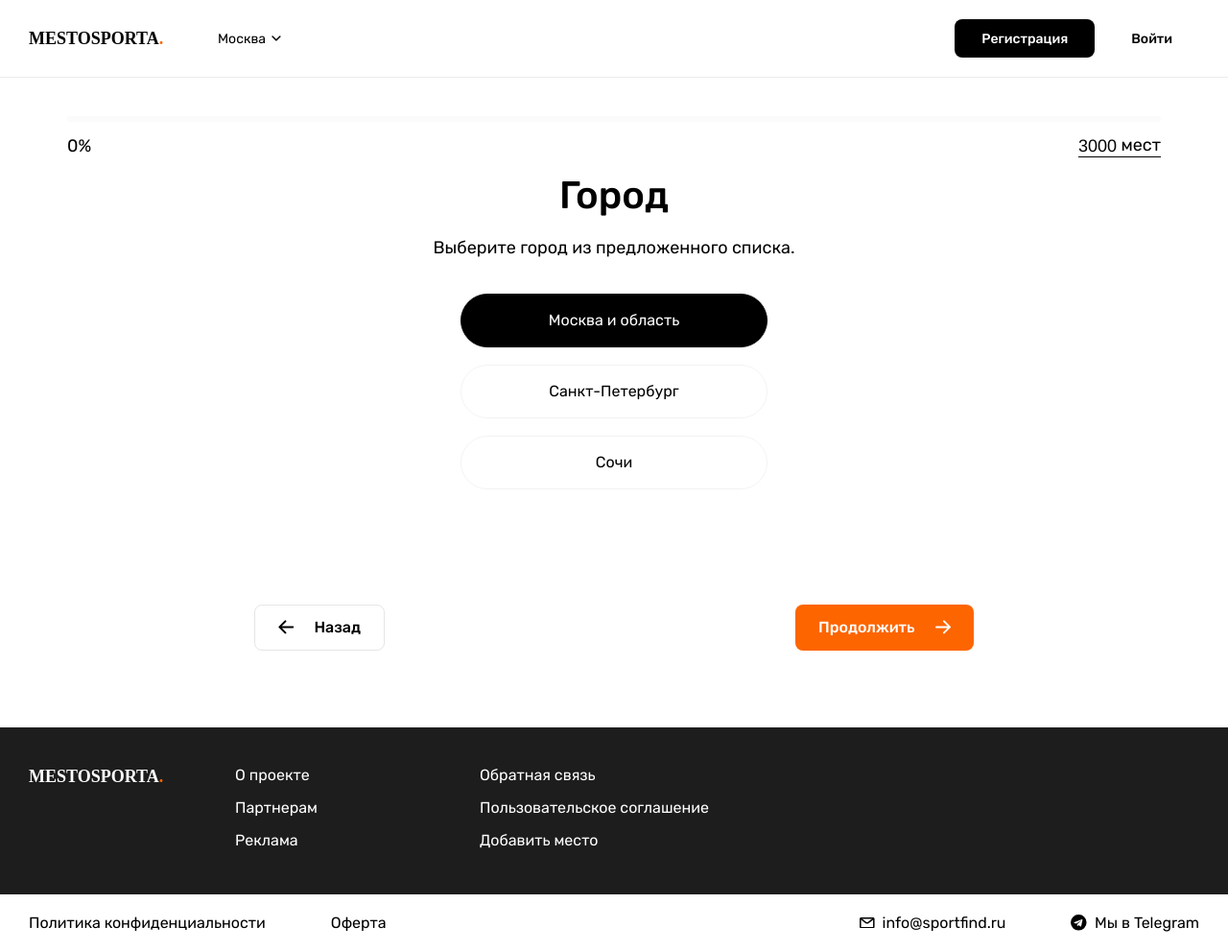
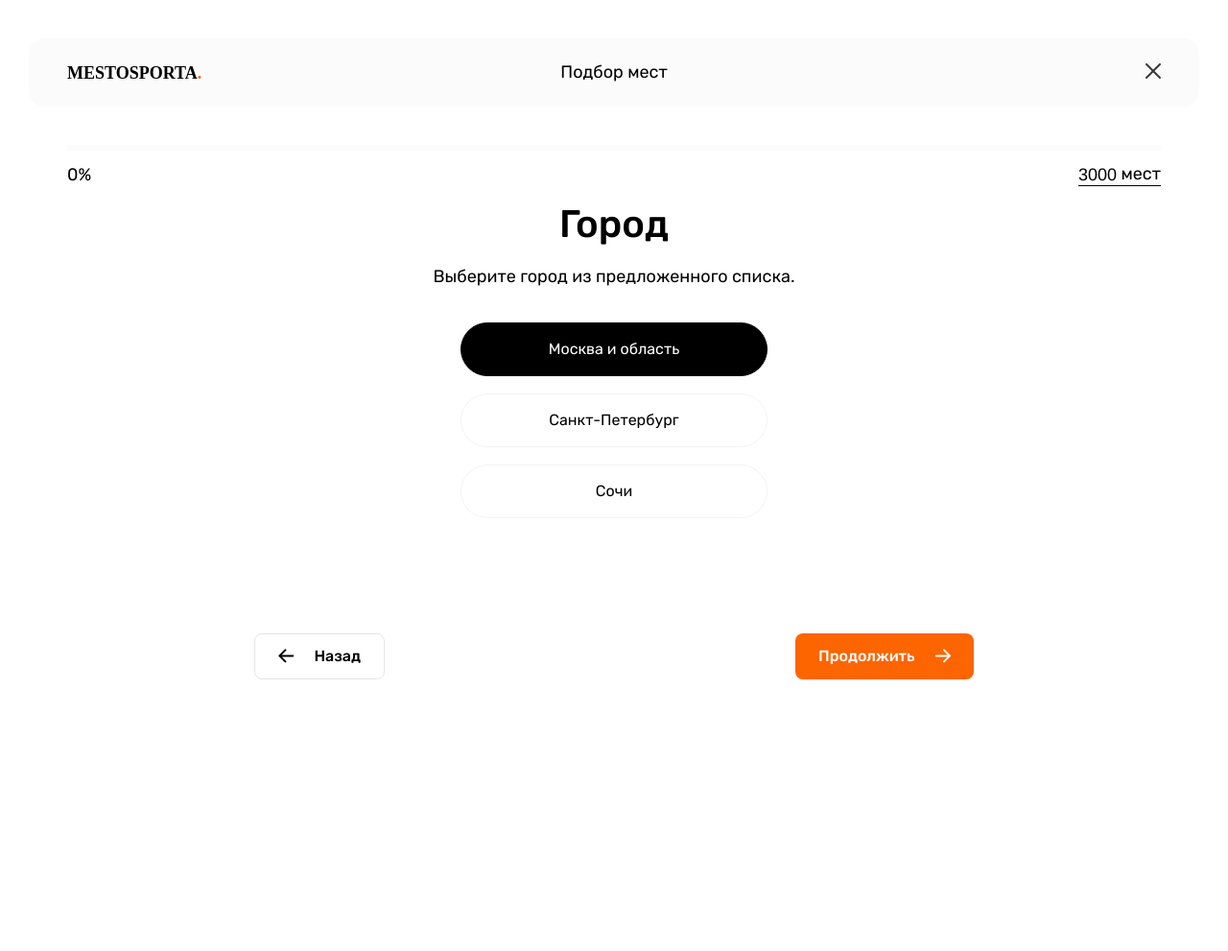
Before and after one commit to Gabbasov98/mestoSporta, a plain HTML site: page podbor.html in a window 1280 px wide. Shown: the whole page at 96% size. After the commit the page ends 800 px from the top, so only its background shows below. Drawn offline with Linux system fonts and the light colour scheme.

Commit message:
fixed bugs

```diff
--- a/podbor.html
+++ b/podbor.html
@@ -14,62 +14,22 @@
 
 <body>
     <div class="wrapper">
-        <header class="header">
-            <div class="container">
-    <div class="header__inner">
-        <a href="/" class="header__logo logo">
-            <img src="img/logo.svg" alt="">
-        </a>
-        <button class="header__burger">
-            <span></span>
-            <span></span>
-            <span></span>
+        <div class="container podbor__header">
+            <div class="modal__top">
+    <a href="" class="modal__logo logo">
+        <img src="img/logo.svg" alt="">
+    </a>
+    <span class="modal__top-title display3">Подбор мест</span>
+    <div class="modal__top-right">
+        <button type="button" class="modal__close" data-bs-dismiss="modal" aria-label="Close">
+            <svg xmlns="http://www.w3.org/2000/svg" width="16" height="16" viewBox="0 0 16 16">
+                <path d="M15.707,1.707A1,1,0,0,0,14.293.293L8,6.586,1.707.293A1,1,0,0,0,.293,1.707L6.586,8,.293,14.293a1,1,0,0,0,1.414,1.414L8,9.414l6.293,6.293a1,1,0,0,0,1.414-1.414L9.414,8Z" fill="#3a3a3a" fill-rule="evenodd"/>
+            </svg>
         </button>
-        <div class="header__mob">
-            <div class="header__city">
-                <button data-modal="cityModal" class="city__toggle small-text">
-                    <span>Москва</span>
-                    <svg xmlns="http://www.w3.org/2000/svg" width="9.917" height="5.601" viewBox="0 0 9.917 5.601">
-                        <path d="M8.8,1,5.082,4.714a.26.26,0,0,1-.367,0L1,1" transform="translate(0.061 0.061)" fill="none" stroke="#000" stroke-linecap="round" stroke-linejoin="round" stroke-width="1.5"/>
-                    </svg>
-                </button>
-
-                <div class="city-ask city-ask--activee">
-                    <div class="city-ask__top">
-                        <div class="city-ask__title display3 medium-weight">Ваш город — Москва</div>
-                        <div class="city-ask__desc medium-text">Московская область</div>
-                    </div>
-                    <div class="city-ask__bottom">
-                        <button data-modal="cityModal" class="city-ask__btn _change-city mbtn mbtn-transparent">Изменить</button>
-                        <button class="city-ask__btn _confirm-city mbtn mbtn-black">Да, все верно</button>
-                    </div>
-                </div>
-            </div>
-
-            <div class="header__buttons">
-                <button class="header__btn header__reg mbtn mbtn-black small-text medium-weight">Регистрация</button>
-                <button class="header__btn header__login mbtn mbtn-transparent small-text medium-weight">Войти</button>
-            </div>
-
-            <nav class="nav">
-                <a href="" class="nav__link display3">О проекте</a>
-                <a href="" class="nav__link display3">Партнерам</a>
-                <a href="" class="nav__link display3">Реклама</a>
-                <a href="" class="nav__link display3">Обратная связь</a>
-                <a href="" class="nav__link display3">Пользовательское соглашение</a>
-                <a href="" class="nav__link display3">Добавить место</a>
-            </nav>
-
-            <div class="header__socials">
-                <div class="header__socials-title medium-weight">Связаться с нами</div>
-                <a href="" class="header__socials-link display3">info@sportfind.ru</a>
-                <div class="header__socials-desc display3">Мы в Telegram</div>
-            </div>
-        </div>
     </div>
 </div>
 
-        </header>
+        </div>
         <main class="content">
 
             <section class="podbor">
@@ -1052,55 +1012,6 @@
             </section>
 
         </main>
-        <footer class="footer">
-            <div class="footer-top">
-    <div class="container">
-        <div class="footer-top__inner">
-            <a href="" class="footer__logo logo">
-                <img src="img/logo3.svg" alt="">
-            </a>
-            <div class="footer__links">
-                <a href="" class="footer__link">О проекте</a>
-                <a href="" class="footer__link">Партнерам</a>
-                <a href="" class="footer__link">Реклама</a>
-                <a href="" class="footer__link">Обратная связь</a>
-                <a href="" class="footer__link">Пользовательское соглашение</a>
-                <a href="" class="footer__link">Добавить место</a>
-            </div>
-        </div>
-    </div>
-</div>
-
-<div class="footer-bottom">
-    <div class="container">
-        <div class="footer-bottom__inner">
-            <div class="footer__links2">
-                <a href="" class="footer__link2">Политика конфиденциальности</a>
-                <a href="" class="footer__link2">Оферта</a>
-            </div>
-            <div class="footer__social">
-                <a href="mailto:info@sportfind.ru" class="footer__social-item">
-                    <svg xmlns="http://www.w3.org/2000/svg" width="15.651" height="11.5" viewBox="0 0 15.651 11.5">
-                        <g transform="translate(-0.174 -0.25)">
-                            <path d="M14,1H2A1,1,0,0,0,1,2v8a1,1,0,0,0,1,1H14a1,1,0,0,0,1-1V2A1,1,0,0,0,14,1Z" fill="none" stroke="#000" stroke-linecap="round" stroke-linejoin="round" stroke-width="1.5"/>
-                            <path d="M14.774,1.367,9.345,5.543a2.205,2.205,0,0,1-2.689,0L1.226,1.367" fill="none" stroke="#000" stroke-linecap="round" stroke-linejoin="round" stroke-width="1.5"/>
-                        </g>
-                    </svg>
-                    <span>info@sportfind.ru</span>
-                </a>
-                <a href="" class="footer__social-item">
-                    <svg id="telegram" xmlns="http://www.w3.org/2000/svg" width="16.581" height="16.581" viewBox="0 0 16.581 16.581">
-                        <path d="M8.291,0A8.291,8.291,0,1,1,0,8.291,8.291,8.291,0,0,1,8.291,0Z"/>
-                        <path d="M5.3,10.344,13.3,7.262c.371-.134.7.091.575.651h0l-1.361,6.412c-.1.455-.371.565-.749.351L9.69,13.148l-1,.963a.523.523,0,0,1-.418.2l.147-2.109,3.841-3.47c.167-.147-.037-.23-.258-.084L7.256,11.641,5.209,11c-.444-.141-.454-.444.094-.658Z" transform="translate(-1.51 -2.233)" fill="#fff"/>
-                    </svg>
-                    <span>Мы в Telegram</span>
-                </a>
-            </div>
-        </div>
-    </div>
-</div>
-
-        </footer>
     </div>
 
     <div class="modal" id="cityModal">
```
Also changed, not shown: index.html (+3 -3 lines), css/libs.min.css, css/style.min.css, js/libs.min.js, js/main.min.js, 4 other files.
